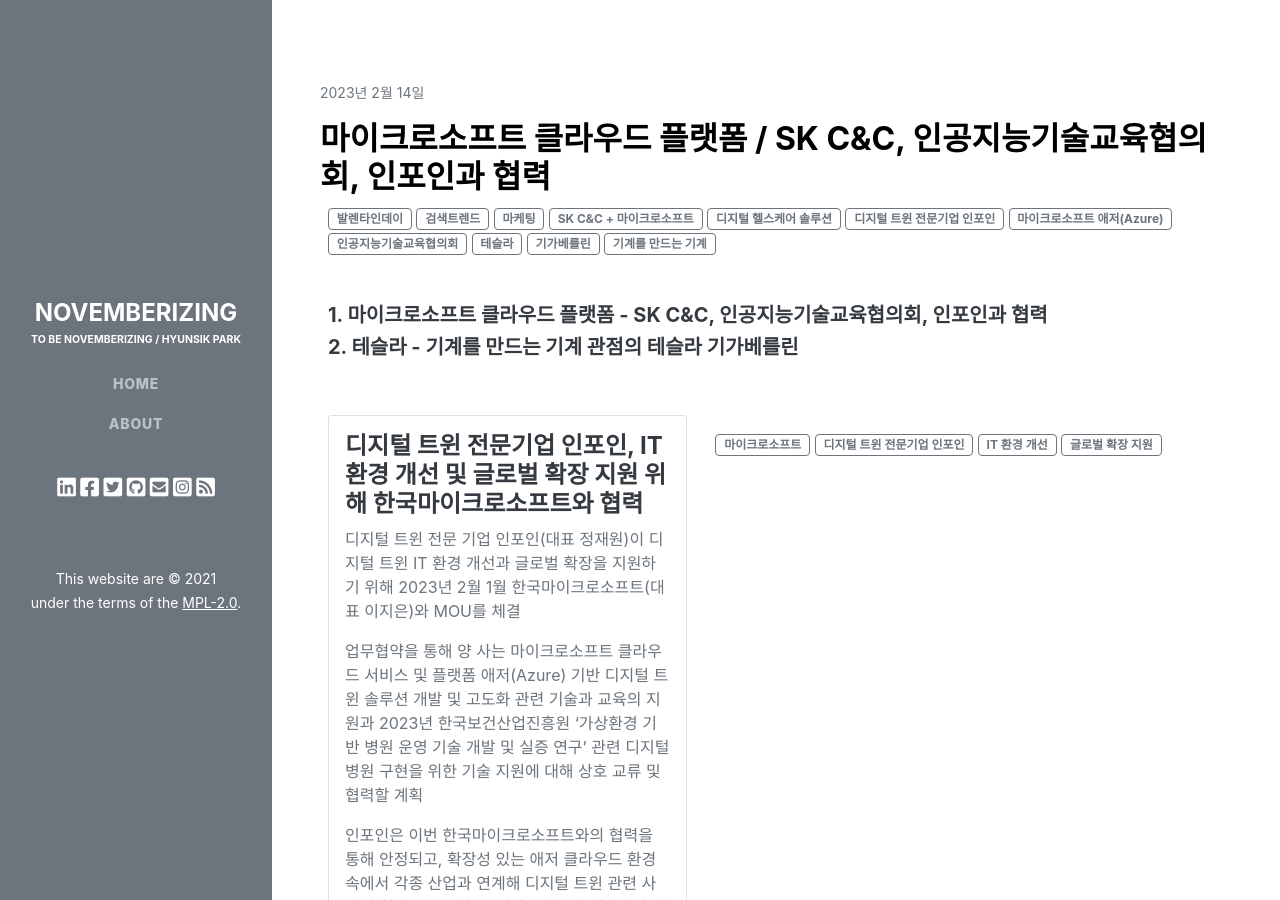
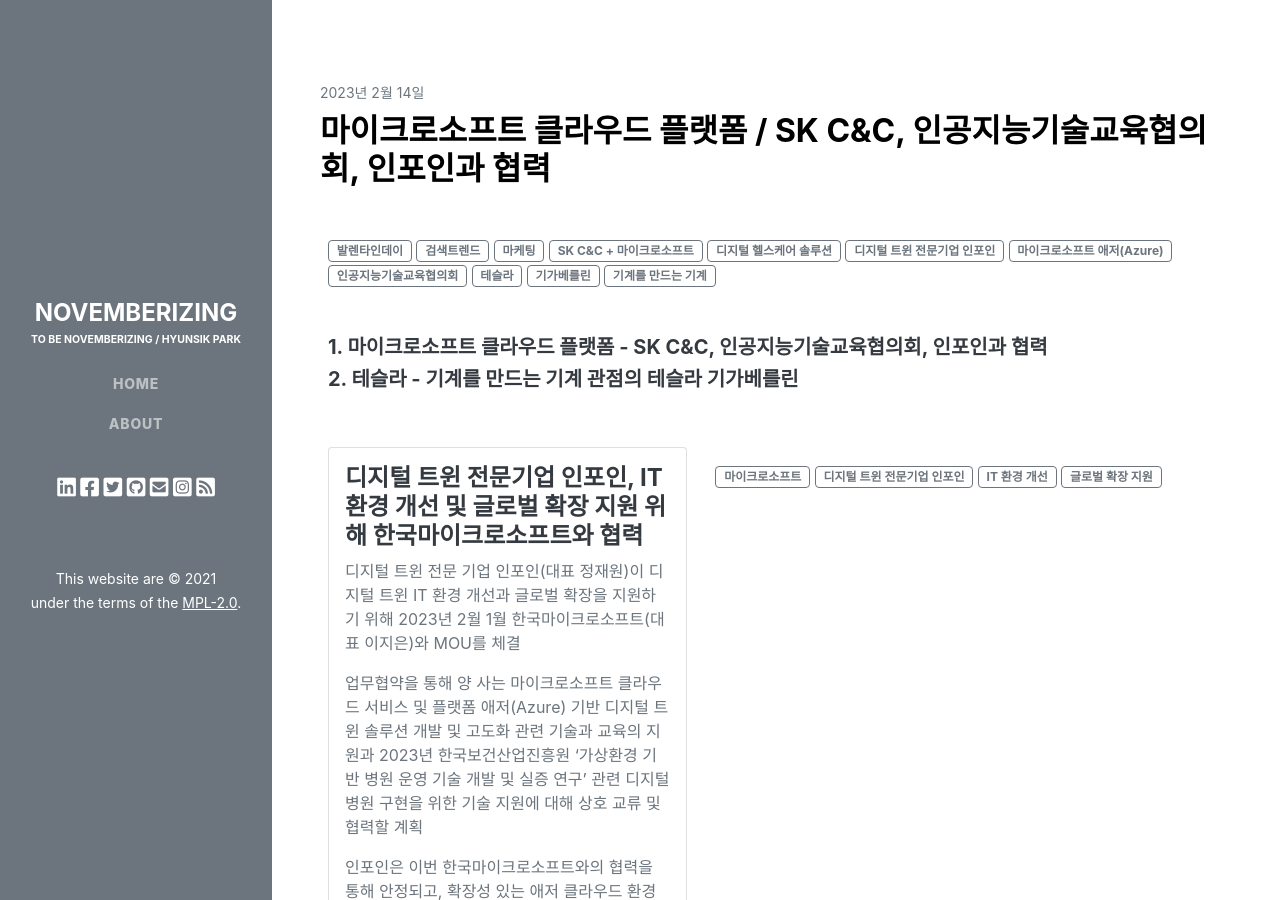
Before and after one commit to novemberizing/novemberizing.github.io, a Jekyll site: the page built from index.html, in a window 1280 px wide and 900 px high. Built offline with Jekyll 4.4.1, drawn with Linux system fonts in a browser that asks for light colours; the list of posts is cut into pages by our own code; comment, search, counter and statistics services are not loaded.

Commit message:
업데이트

```diff
--- a/_includes/post.html
+++ b/_includes/post.html
@@ -1,11 +1,11 @@
 <section class="resume-section">
     <div class="resume-section-content">
-        <p class="mb-3">
+        <p class="mb-2">
             <small>
                 {{ page.section }}
             </small>
         </p>
-        <h3 class="mb-2"><a href="{{ post.url }}" class="text-black text-decoration-none">{{ page.title }}</a></h3>
+        <h3 class="mb-5"><a href="{{ post.url }}" class="text-black text-decoration-none">{{ page.title }}</a></h3>
         <div class="mx-2 mb-5">
             {% for tag in page.tags %}
                 <span class="badge badge-outline-secondary">{{ tag }}</span>
```
